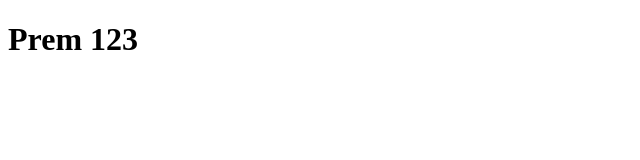
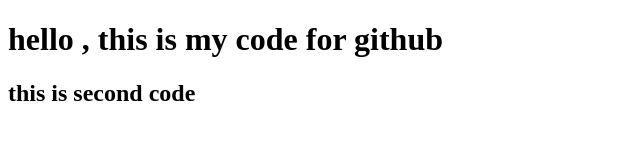
Before and after one commit to GaurangJ8/VCSCF-1, a plain HTML site: page index.html in a window 1280 px wide. Shown: the whole page, without its empty margins (0-640 px from the left). Drawn offline with Linux system fonts and the light colour scheme.

Commit message:
five commit

```diff
--- a/index.html
+++ b/index.html
@@ -6,7 +6,8 @@
     <title>Document</title>
 </head>
 <body>
-    <h1>Prem  123
+    <h1>hello , this is my code for github
     </h1>
+    <h2>this is second code</h2>
 </body>
 </html>
```
Also changed, not shown: WhatsApp Image 2025-07-30 at 12.56.59_b45a7654.jpg (deleted).
